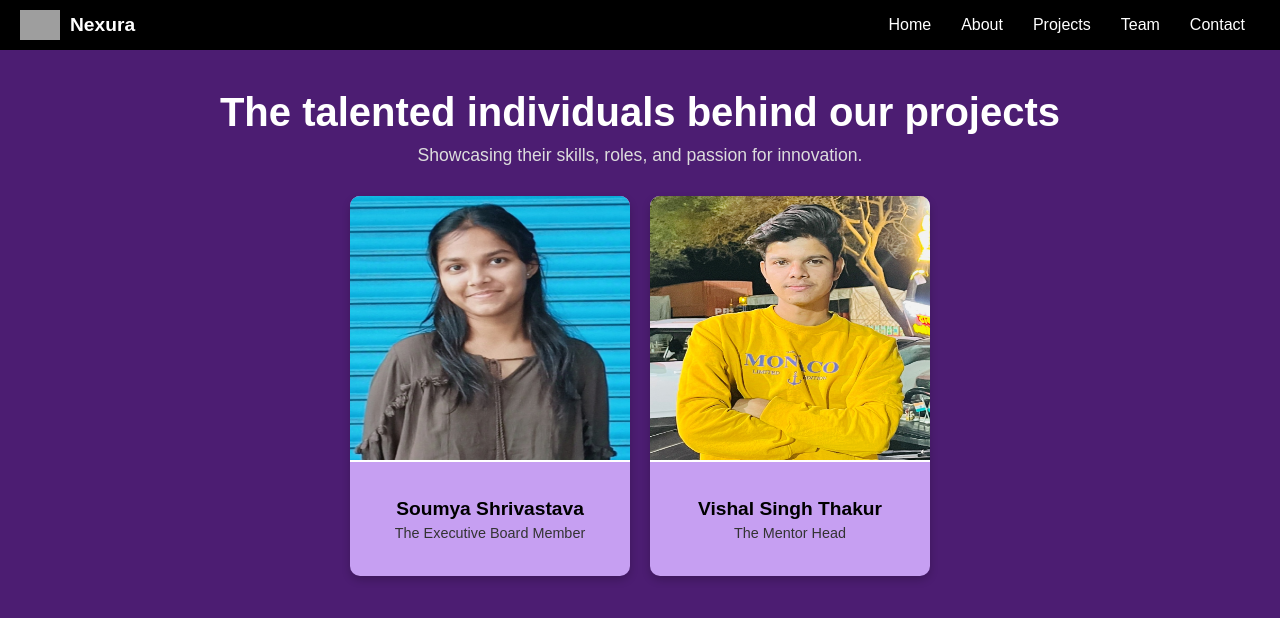
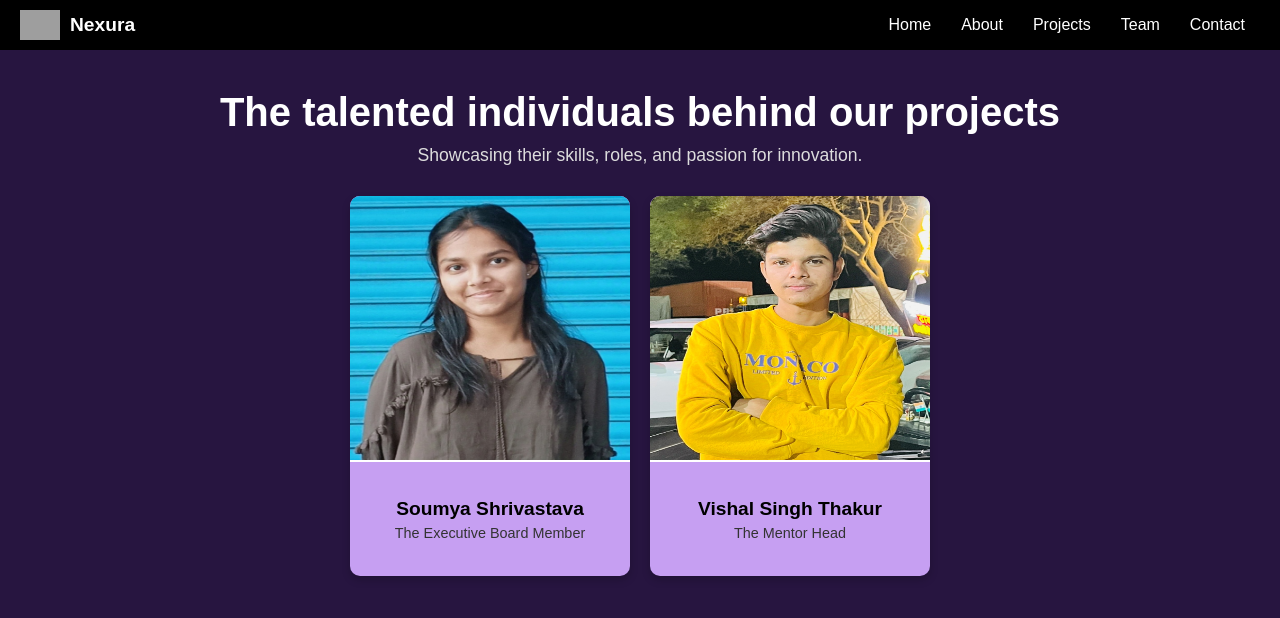
Before and after one commit to Prakhar-Sahu26/UiUx-Portfolio, a plain HTML site: page html/team.html in a window 1280 px wide. Drawn offline with Linux system fonts and the light colour scheme; grey boxes are pictures that could not be loaded.

Commit message:
Update team.css

```diff
--- a/CSS/team.css
+++ b/CSS/team.css
@@ -7,7 +7,7 @@
 }
 
 body {
-    background-color: #4c1d72;
+    background-color: #271540;
     color: #fff;
     overflow-x: hidden;
 }
```
